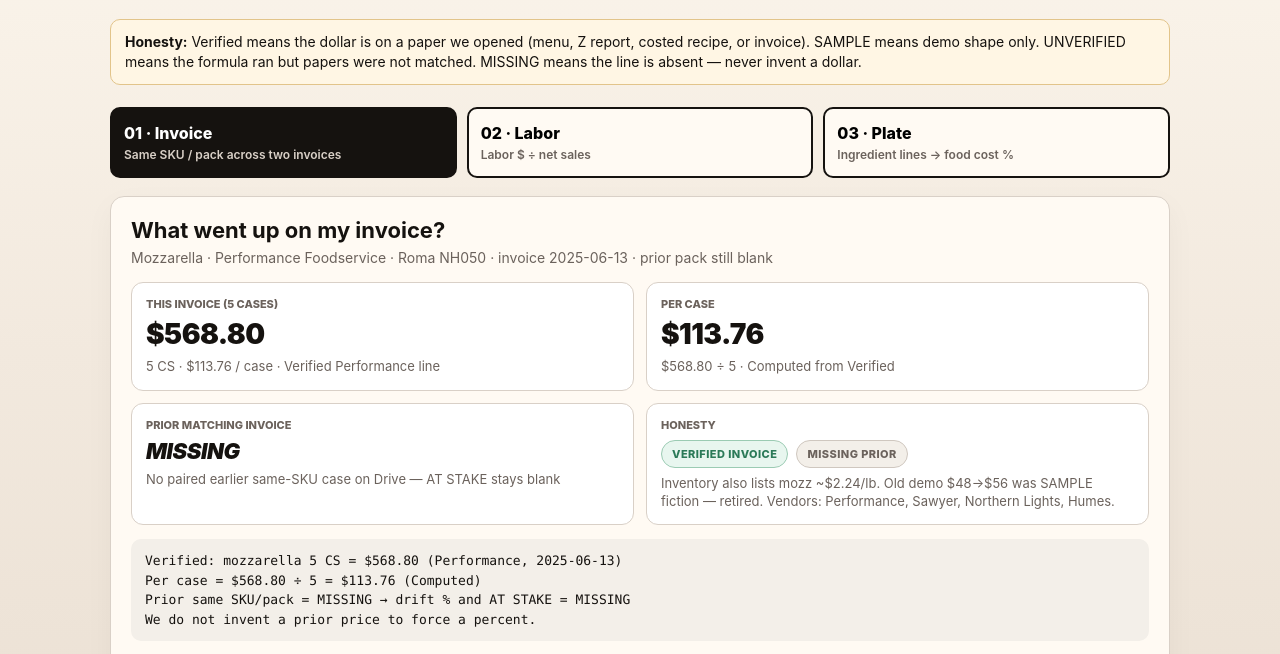
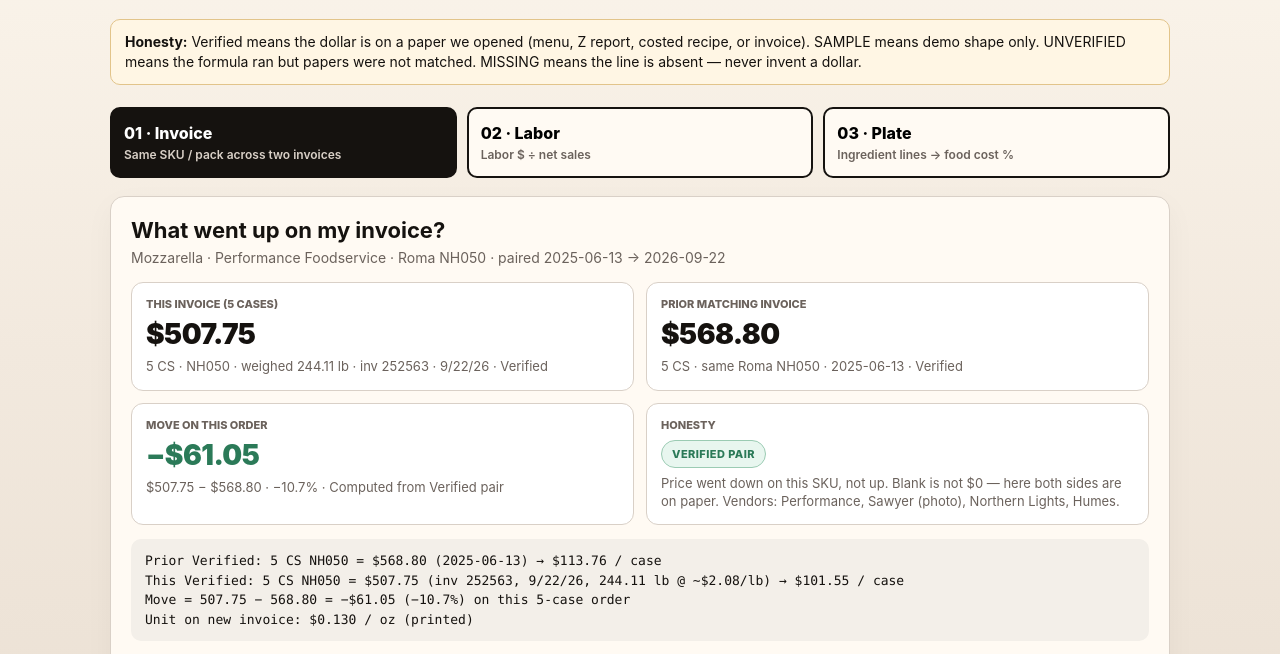
Before and after one commit to mykemueller1-ctrl/never86-action-shift-live, a plain HTML site: page index.html in a window 1280 px wide. Shown: the part 297-951 px from the top of the page. Drawn offline with Linux system fonts and the light colour scheme.

Commit message:
One Seat invoice door: Verified NH050 mozz pair $568.80 → $507.75 (−$61.05)

```diff
--- a/index.html
+++ b/index.html
@@ -139,41 +139,40 @@
 
     <section id="door-invoice" class="panel" role="tabpanel">
       <h2>What went up on my invoice?</h2>
-      <p class="meta">Mozzarella · Performance Foodservice · Roma NH050 · invoice 2025-06-13 · prior pack still blank</p>
+      <p class="meta">Mozzarella · Performance Foodservice · Roma NH050 · paired 2025-06-13 → 2026-09-22</p>
       <div class="grid-2">
         <div class="card">
           <div class="label">This invoice (5 cases)</div>
-          <div class="num">$568.80</div>
-          <div class="note">5 CS · $113.76 / case · Verified Performance line</div>
-        </div>
-        <div class="card">
-          <div class="label">Per case</div>
-          <div class="num">$113.76</div>
-          <div class="note">$568.80 ÷ 5 · Computed from Verified</div>
+          <div class="num">$507.75</div>
+          <div class="note">5 CS · NH050 · weighed 244.11 lb · inv 252563 · 9/22/26 · Verified</div>
         </div>
         <div class="card">
           <div class="label">Prior matching invoice</div>
-          <div class="num" style="font-size:22px"><em>MISSING</em></div>
-          <div class="note">No paired earlier same-SKU case on Drive — AT STAKE stays blank</div>
+          <div class="num">$568.80</div>
+          <div class="note">5 CS · same Roma NH050 · 2025-06-13 · Verified</div>
+        </div>
+        <div class="card">
+          <div class="label">Move on this order</div>
+          <div class="num" style="color:var(--green)">−$61.05</div>
+          <div class="note">$507.75 − $568.80 · −10.7% · Computed from Verified pair</div>
         </div>
         <div class="card">
           <div class="label">Honesty</div>
           <div class="badge-row" style="margin-top:8px">
-            <span class="pill verified">Verified invoice</span>
-            <span class="pill missing">MISSING prior</span>
+            <span class="pill verified">Verified pair</span>
           </div>
-          <div class="note">Inventory also lists mozz ~$2.24/lb. Old demo $48→$56 was SAMPLE fiction — retired. Vendors: Performance, Sawyer, Northern Lights, Humes.</div>
+          <div class="note">Price went down on this SKU, not up. Blank is not $0 — here both sides are on paper. Vendors: Performance, Sawyer (photo), Northern Lights, Humes.</div>
         </div>
       </div>
       <div class="math">
-        Verified: mozzarella 5 CS = $568.80 (Performance, 2025-06-13)<br>
-        Per case = $568.80 ÷ 5 = $113.76 (Computed)<br>
-        Prior same SKU/pack = MISSING → drift % and AT STAKE = MISSING<br>
-        We do not invent a prior price to force a percent.
+        Prior Verified: 5 CS NH050 = $568.80 (2025-06-13) → $113.76 / case<br>
+        This Verified: 5 CS NH050 = $507.75 (inv 252563, 9/22/26, 244.11 lb @ ~$2.08/lb) → $101.55 / case<br>
+        Move = 507.75 − 568.80 = −$61.05 (−10.7%) on this 5-case order<br>
+        Unit on new invoice: $0.130 / oz (printed)
       </div>
       <div class="action">
         <strong>Next move</strong>
-        Pull the next Performance mozzarella line with the same pack code. When both sides match, AT STAKE becomes real dollars.
+        Keep the next NH050 line when it lands. Same pack twice is how AT STAKE stays honest — even when the move is a drop.
       </div>
     </section>
 
```
